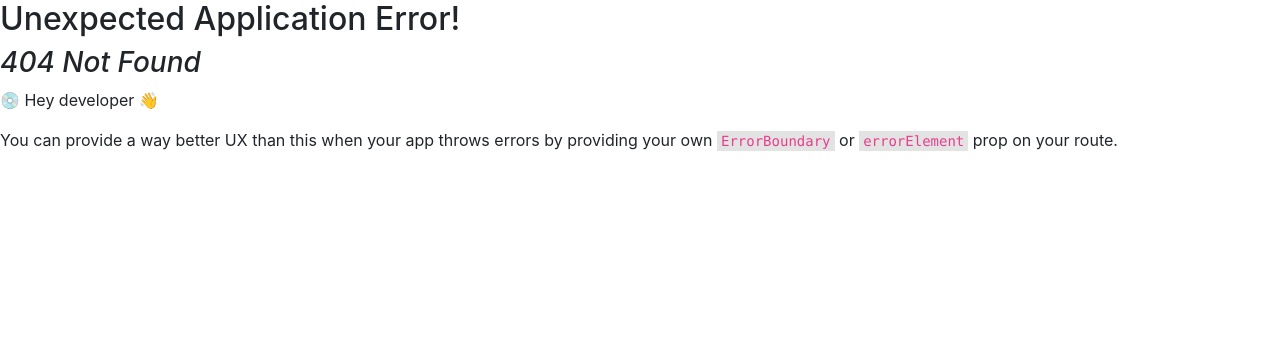
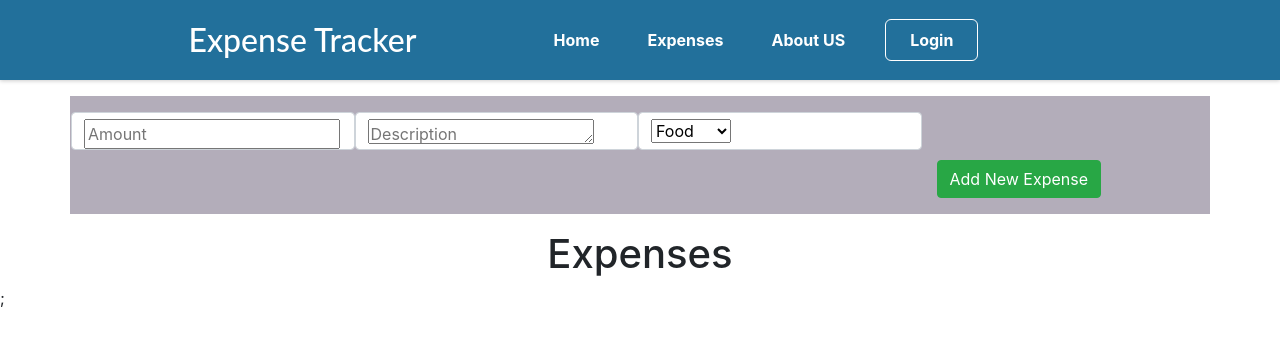
Before and after one commit to sravanisravs1/ExpenseTrackerUsingReact, a React (Create React App) app: page /expenses in a window 1280 px wide. Before the commit this address had no page. Shown: the top 342 px of the page. Built offline with nearby package versions, Linux system fonts and the light colour scheme.

Commit message:
added Expenses

```diff
--- a/src/App.js
+++ b/src/App.js
@@ -1,4 +1,4 @@
-import React, { Fragment } from "react";
+import React from "react";
 import { createBrowserRouter, RouterProvider } from "react-router-dom";
 
 import Signup from './components/SignUp/Signup';
@@ -8,6 +8,7 @@ import CompleteProfile from './components/pages/CompleteProfile';
 import VerifyEmail from "./components/pages/VerifyEmail";
 import { AuthContextProvider } from "./store/Auth-Context";
 import ForgotPassword from "./components/pages/ForgotPassword";
+import Expenses from "./components/pages/Expenses";
 
 var router = createBrowserRouter( [
   {
@@ -19,6 +20,7 @@ var router = createBrowserRouter( [
       { path: "/completeprofile", element: <CompleteProfile/> },
       { path: "/verifyemail", element: <VerifyEmail/> },
       { path: "/forgotpassword", element: <ForgotPassword/> },
+      {path:'/expenses',element:<Expenses/>}
     ],
   },
 ]);
--- /dev/null
+++ b/src/components/Expenses/ExpenseForm.js
@@ -0,0 +1,70 @@
+import React ,{Fragment,useRef} from 'react';
+import {Form, Button,Row,Col, Container} from 'react-bootstrap'
+
+function ExpenseForm(props) {
+    const amountInputRef=useRef();
+    const descriptionInputRef=useRef();
+    const categoryInputRef= useRef();
+
+    const submitHandler= (event)=>{
+        event.preventDefault();
+        const expenseData = {
+            Amount:amountInputRef.current.value,
+            Description:descriptionInputRef.current.value,
+            Category : categoryInputRef.current.value
+        };
+        //we get expenses data
+        //can save in an array
+        console.log(expenseData)
+        props.setExpensesData((data)=> [...data,expenseData]);
+    }
+    return (
+        <Container className='p-3 my-3  text-white' style={{backgroundColor:'#b3adba'}}>
+
+            <Form onSubmit={submitHandler} id='expenses'>
+
+                <Row>
+                    <Col className='form-control'>
+                        <input
+                        type="number"
+                        placeholder="Amount"
+                        name="Amount"
+                        ref={amountInputRef}
+                        required>
+                        </input>
+                    </Col>
+                <Col className='form-control' >
+                    <textarea style={{height: '25px' }}
+                    type="text"
+                    placeholder="Description"
+                    name="Description"
+                    ref={descriptionInputRef}
+                    required>
+                </textarea>
+                </Col>
+                <Col className='form-control'>
+                    <select
+                    ref={categoryInputRef}
+                    name="Category"
+                    required>
+                        <option>Food</option>
+                        <option>Petrol</option>
+                        <option>Clothes</option>
+                        <option>other..</option>
+                    </select>
+                </Col>
+
+
+                <Col className='mt-5'>
+                <Button type='submit' variant="success">Add New Expense
+
+                </Button>
+                </Col>
+                </Row>
+            </Form>
+
+        </Container>
+    );
+}
+
+export default ExpenseForm;
--- /dev/null
+++ b/src/components/Expenses/ExpenseTable.js
@@ -0,0 +1,23 @@
+import React, { Fragment } from 'react';
+
+function ExpenseTable(props) {
+    return (
+        <Fragment>
+            <h1 style={{ textAlign: "center" }}>Expenses</h1>
+            <div>
+                {props.expensesData.map((expense, index) => (
+                <div
+                    className=" d-flex justify-content-around mx-5 p-1 shadow"
+                    key={index}
+                >
+                    <p>Amount : {expense.Amount}</p>
+                    <p class="text-justify">Description : {expense.Description}</p>
+                    <p>Category : {expense.Category}</p>
+                </div>
+                ))}
+            </div>;
+    </Fragment>
+    );
+}
+
+export default ExpenseTable;
--- a/src/components/Header/Header.js
+++ b/src/components/Header/Header.js
@@ -20,8 +20,8 @@ const MainNavigation = () => {
       </NavLink>
       <nav>
         <ul>
-          <li><NavLink>Home</NavLink></li>
-          <li><NavLink to ='/welcome'>Expenses</NavLink></li>
+          <li><NavLink to ='/welcome'>Home</NavLink></li>
+          <li><NavLink to ='/expenses'>Expenses</NavLink></li>
           <li><NavLink>About US</NavLink></li>
 
           <li>
--- /dev/null
+++ b/src/components/pages/Expenses.js
@@ -0,0 +1,18 @@
+import React, { Fragment, useState  } from 'react';
+import ExpenseTable from '../Expenses/ExpenseTable';
+import ExpenseForm from '../Expenses/ExpenseForm';
+
+function Expenses() {
+    const [expensesData,setExpensesData] =useState([]);
+    console.log(expensesData)
+    return (
+        <Fragment>
+            <section>
+                <ExpenseForm expensesData={expensesData} setExpensesData={setExpensesData} />
+                <ExpenseTable expensesData={expensesData} />
+            </section>
+        </Fragment>
+    );
+}
+
+export default Expenses;
--- a/src/store/Auth-Context.js
+++ b/src/store/Auth-Context.js
@@ -1,5 +1,5 @@
 import React, { useState } from 'react';
-import { useNavigate } from 'react-router-dom';
+//import { useNavigate } from 'react-router-dom';
 
 
 
@@ -37,6 +37,7 @@ export const AuthContextProvider = (props) => {
 
     localStorage.removeItem('token');
     localStorage.removeItem('kodurusravani813@gmail.com')
+    // history('/')
   }
 
 
```
